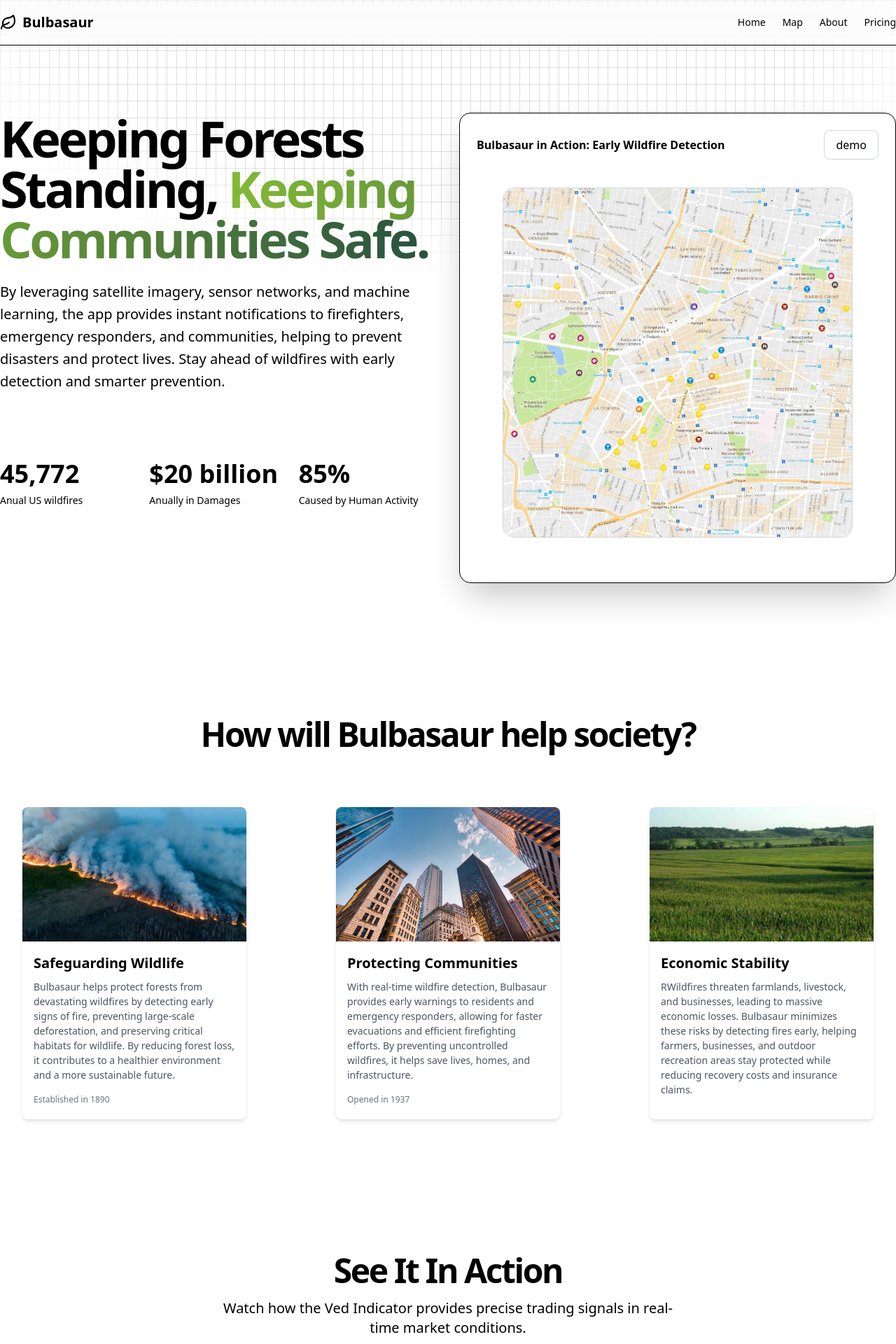
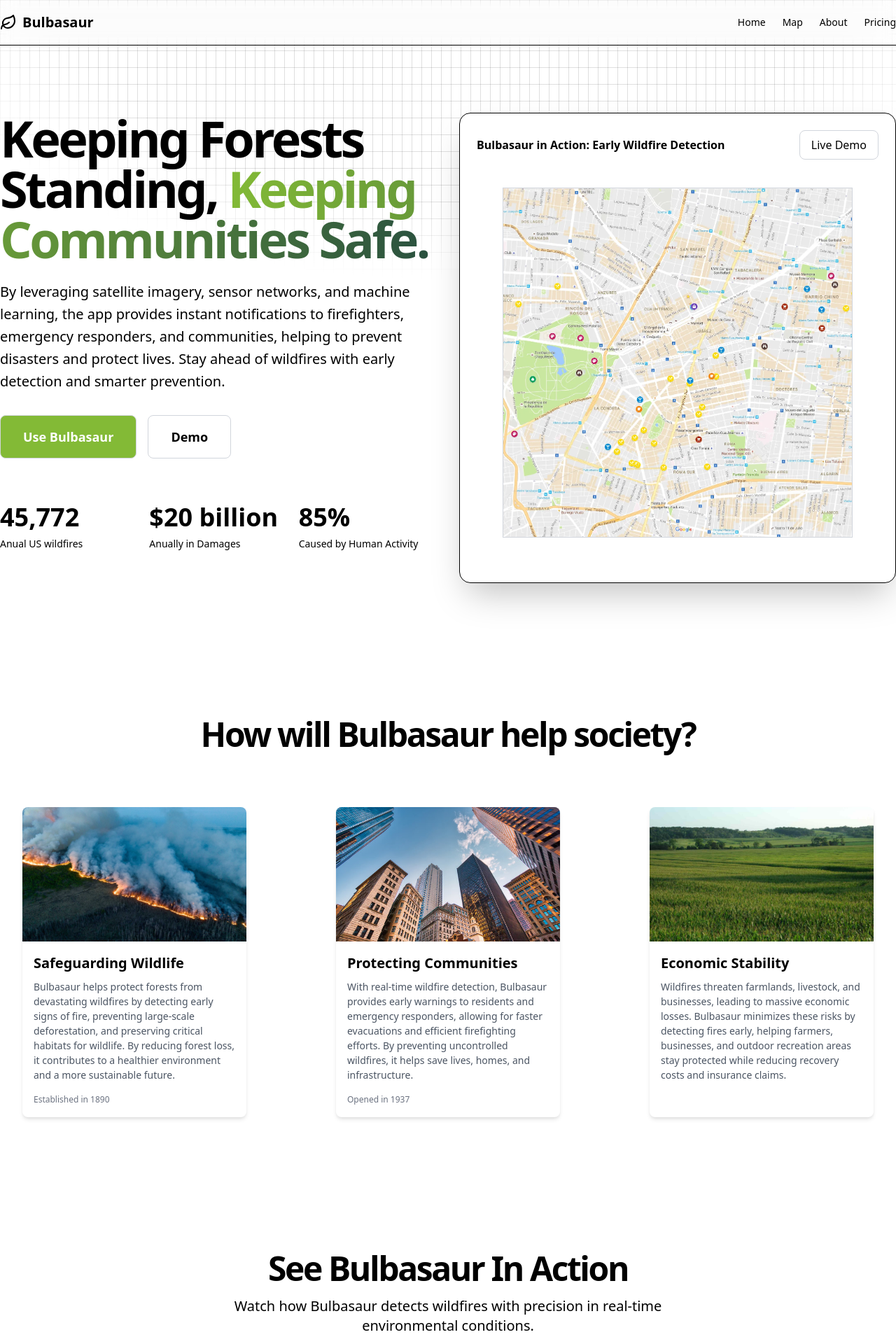
Before and after one commit to Smit2553/bulbasaur, a React (Vite) app in the folder client/: page / in a window 1280 px wide. Shown: the top 1920 px of the page at 70% size. Built offline with nearby package versions, Linux system fonts and the light colour scheme.

Commit message:
add buttons

```diff
--- a/client/src/pages/Home.jsx
+++ b/client/src/pages/Home.jsx
@@ -63,12 +63,12 @@ export default function Home() {
                   </p>
                 </div>
                 <div className="flex flex-wrap gap-4">
-                  {/* <Button size="lg" className="gap-2">
-                    Start Trading <ArrowRight className="h-4 w-4" />
-                  </Button>
-                  <Button size="lg" variant="outline">
-                    View Demo
-                  </Button> */}
+                  <button className="bg-[#83ba36] text-lg px-8 py-4 rounded-lg border-1 border-gray-300 hover:bg-[#2a513f] hover:cursor-pointer hover:border-black font-semibold text-white">
+                    Use Bulbasaur{" "}
+                  </button>
+                  <button className="text-lg px-8 py-4 rounded-lg border-1 border-gray-300 hover:bg-[#2a513f] hover:cursor-pointer hover:border-black font-semibold hover:text-white">
+                    Demo{" "}
+                  </button>
                 </div>
                 <div className="grid grid-cols-2 sm:grid-cols-3 gap-4 pt-8">
                   <div className="space-y-2">
@@ -104,16 +104,13 @@ export default function Home() {
                         </h3>
                       </div>
                       <button className="px-4 py-2 rounded-lg border-1 border-gray-300 hover:bg-[#83ba36] hover:cursor-pointer hover:border-black">
-                        demo{" "}
+                        Live Demo{" "}
                       </button>
-                      {/* <Button variant="outline" size="sm">
-                        Live Demo
-                      </Button> */}
                     </div>
                     <div className="aspect-[4/3] rounded-lg bg-gradient-to-br from-primary/5 via-primary/10 to-primary/5 flex items-center justify-center">
                       <img
                         src="placeholder.webp"
-                        className="rounded-2xl max-w-[500px] mt-6 border-1 border-gray-300"
+                        className=" max-w-[500px] mt-6 border-1 border-gray-300"
                       />
                     </div>
                     <div className="grid grid-cols-3 gap-4">
@@ -153,7 +150,7 @@ export default function Home() {
               />
               <Card
                 title="Economic Stability"
-                description="RWildfires threaten farmlands, livestock, and businesses, leading to massive economic losses. Bulbasaur minimizes these risks by detecting fires early, helping farmers, businesses, and outdoor recreation areas stay protected while reducing recovery costs and insurance claims."
+                description="Wildfires threaten farmlands, livestock, and businesses, leading to massive economic losses. Bulbasaur minimizes these risks by detecting fires early, helping farmers, businesses, and outdoor recreation areas stay protected while reducing recovery costs and insurance claims."
                 imageSrc="farm.jpg"
                 imageAlt="Redwood National Park"
               />
@@ -165,11 +162,11 @@ export default function Home() {
           <div className="container space-y-12">
             <div className="text-center space-y-4">
               <h2 className="text-3xl font-bold tracking-tighter sm:text-4xl md:text-5xl">
-                See It In Action
+                See Bulbasaur In Action
               </h2>
               <p className="text-xl text-muted-foreground max-w-[42rem] mx-auto">
-                Watch how the Ved Indicator provides precise trading signals in
-                real-time market conditions.
+                Watch how Bulbasaur detects wildfires with precision in
+                real-time environmental conditions.
               </p>
             </div>
             <div className="max-w-4xl mx-auto">
@@ -194,7 +191,7 @@ export default function Home() {
       <footer className="border-t py-8">
         <div className="container flex flex-col items-center justify-between gap-4 md:flex-row">
           <p className="text-sm text-muted-foreground">
-            © 2024 Ved Indicator. All rights reserved.
+            © 2024 Fiber. All rights reserved.
           </p>
           <div className="flex items-center space-x-4">
             <Link
```
